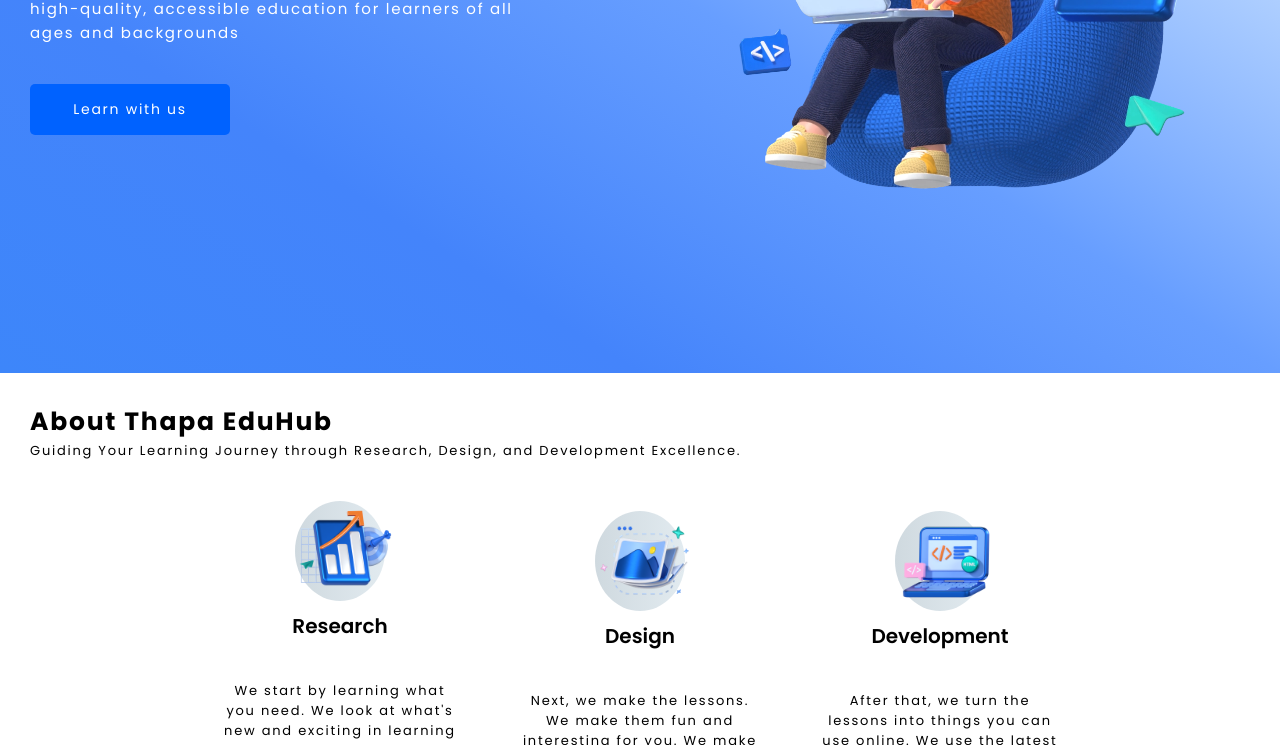
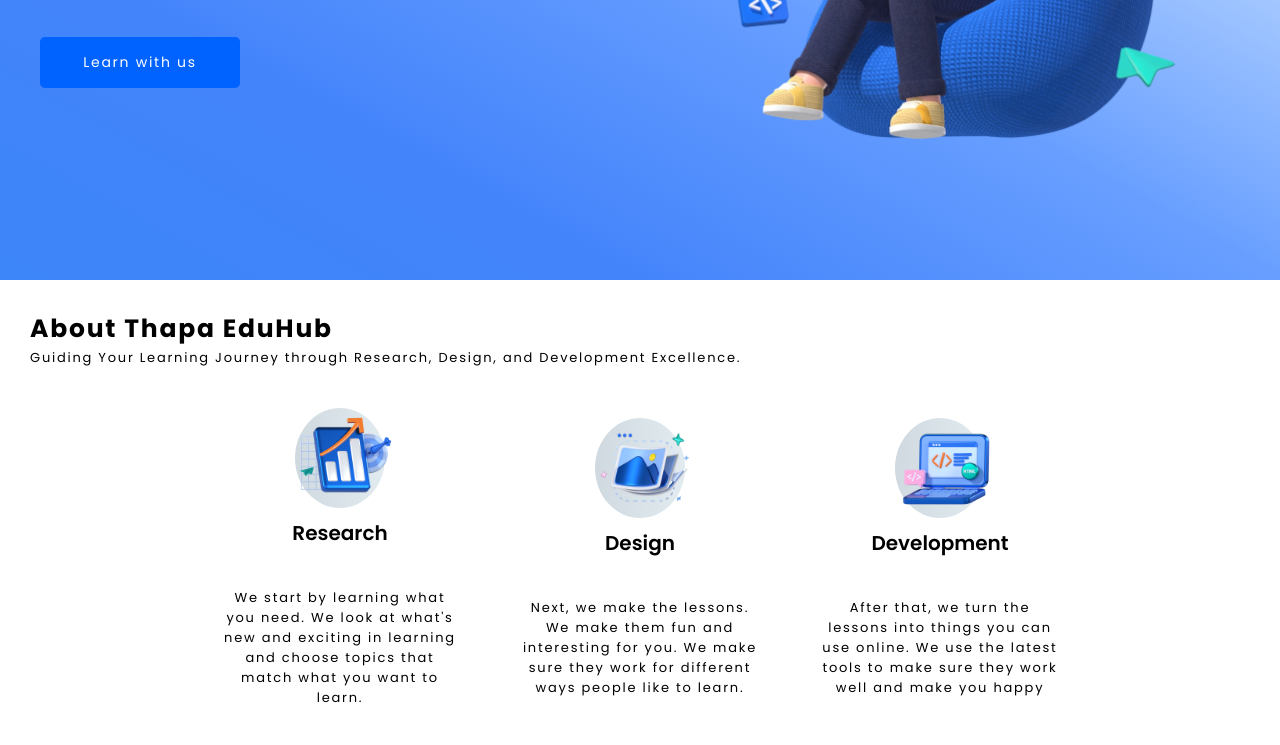
Before and after one commit to pratikdholakiya0/website, a plain HTML site: page index.html in a window 1280 px wide. Shown: the part 508-1253 px from the top of the page. Drawn offline with Linux system fonts and the light colour scheme.

Commit message:
Update style.css

```diff
--- a/style.css
+++ b/style.css
@@ -65,11 +65,12 @@ body{
 }
 .home{
     width: 100%;
-    height: 100vh;
+    height: auto;
     background-image: linear-gradient(to top right, #3d86fa, #4484fb, #679eff, #b3d2ff, #ebf3fe);
     display: flex;
     justify-content: space-between;
     align-items: center;
+    padding: 1rem;
 }
 .home-container{
     width: 50%;
```
